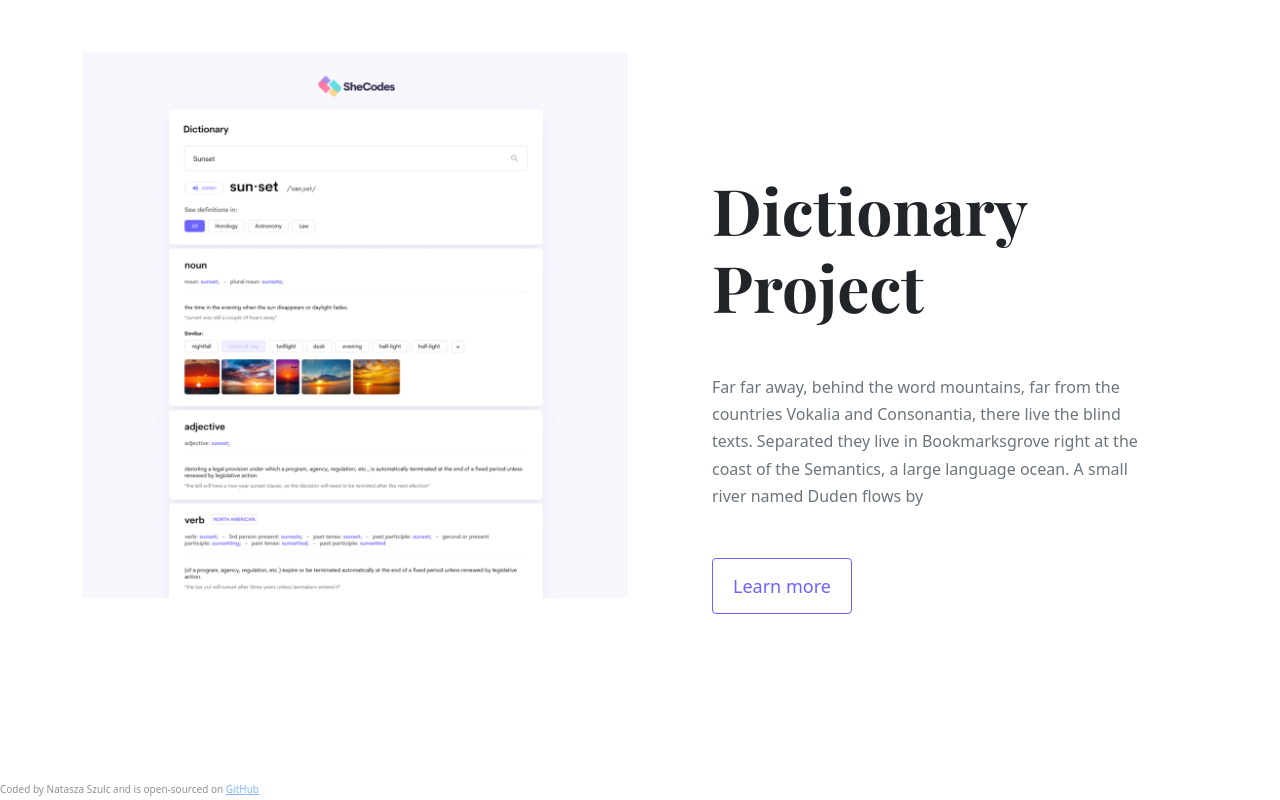
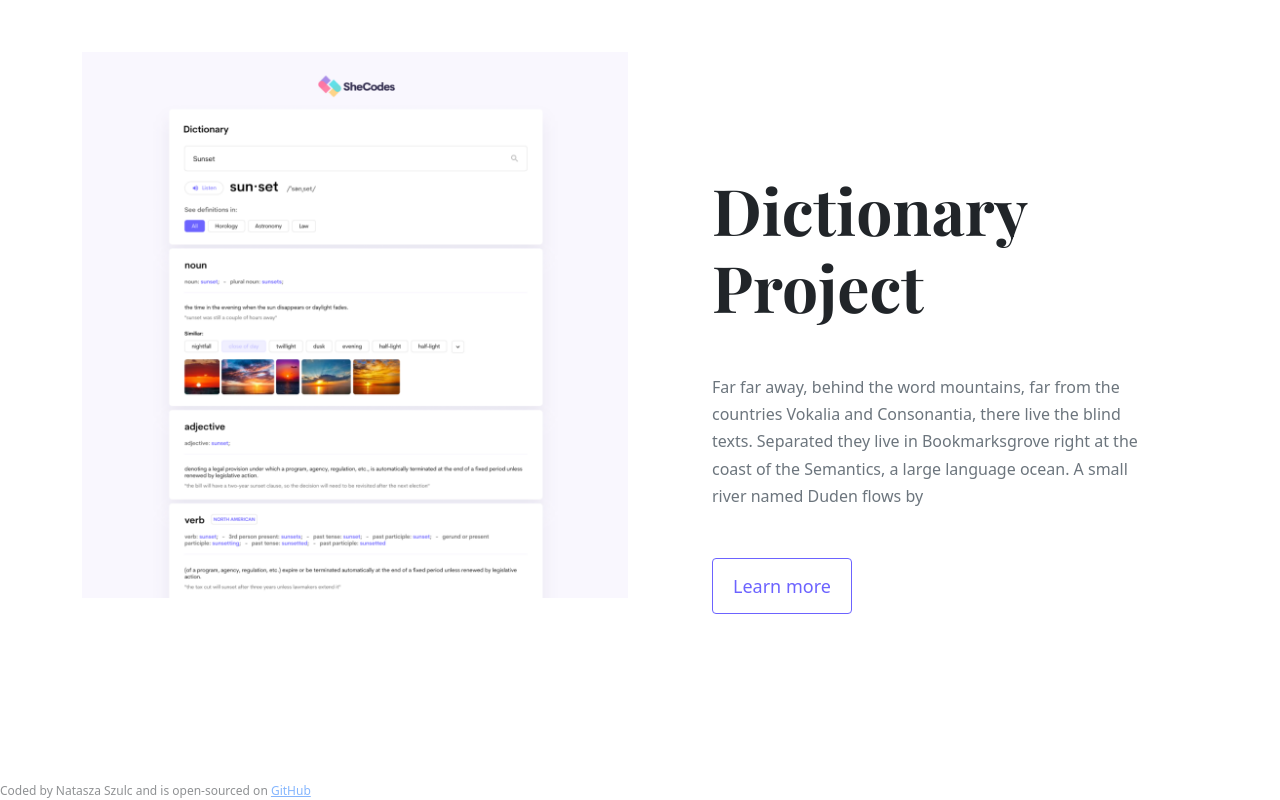
Before and after one commit to Natasza23/Portfolio, a plain HTML site: page index.html in a window 1280 px wide. Shown: the part 2111-2911 px from the top of the page. Drawn offline with nearby package versions, Linux system fonts and the light colour scheme; a web font is replaced by a local one.

Commit message:
Font-size change

```diff
--- a/styles/portfolio.css
+++ b/styles/portfolio.css
@@ -49,6 +49,10 @@ p {
   font-size: 16px;
   line-height: 1.7;
 }
+footer {
+  font-size: 12px;
+  opacity: 50%;
+}
 
 .btn-branding {
   line-height: 30px;
@@ -78,8 +82,3 @@ p {
     text-align: center;
   }
 }
-
-footer {
-  font-size: x-small;
-  opacity: 50%;
-}
```
